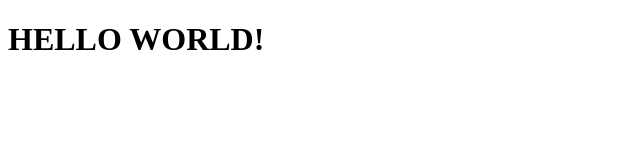
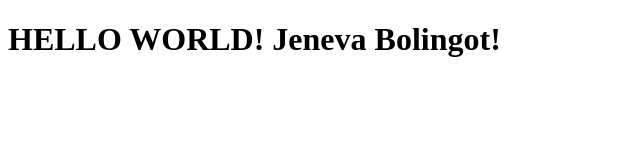
Before and after one commit to ryanayo74/SysarchDemo, a plain HTML site: page index.html in a window 1280 px wide. Shown: the whole page, without its empty margins (0-640 px from the left). Drawn offline with Linux system fonts and the light colour scheme.

Commit message:
Adding text Jeneva bolingot

```diff
--- a/index.html
+++ b/index.html
@@ -4,11 +4,8 @@
 </head>
 <body>
     <h1>
-HELLO WORLD!
+    HELLO WORLD!
+    Jeneva Bolingot!
     </h1>
 </body>
-
-
-
-
 </html>
```
